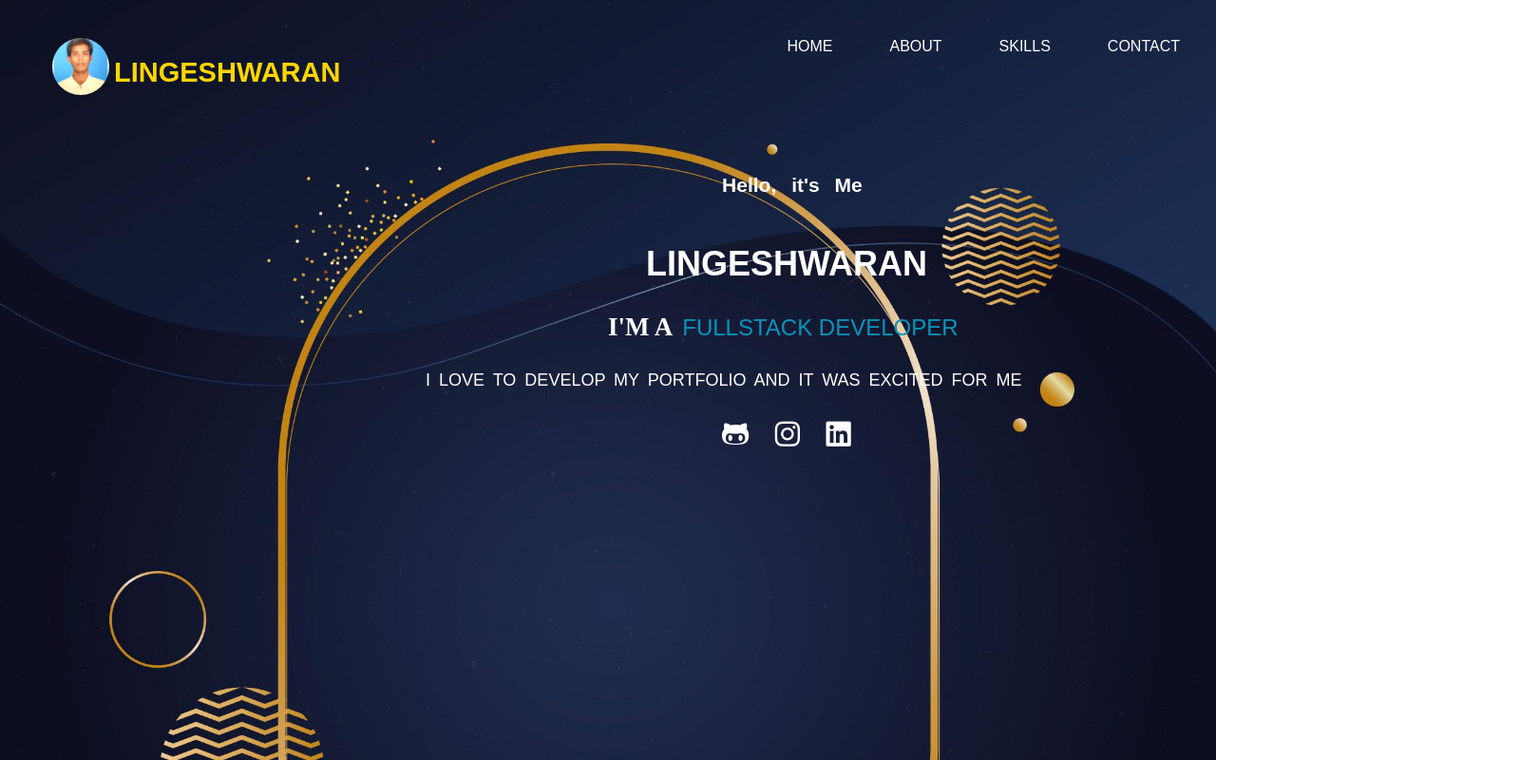
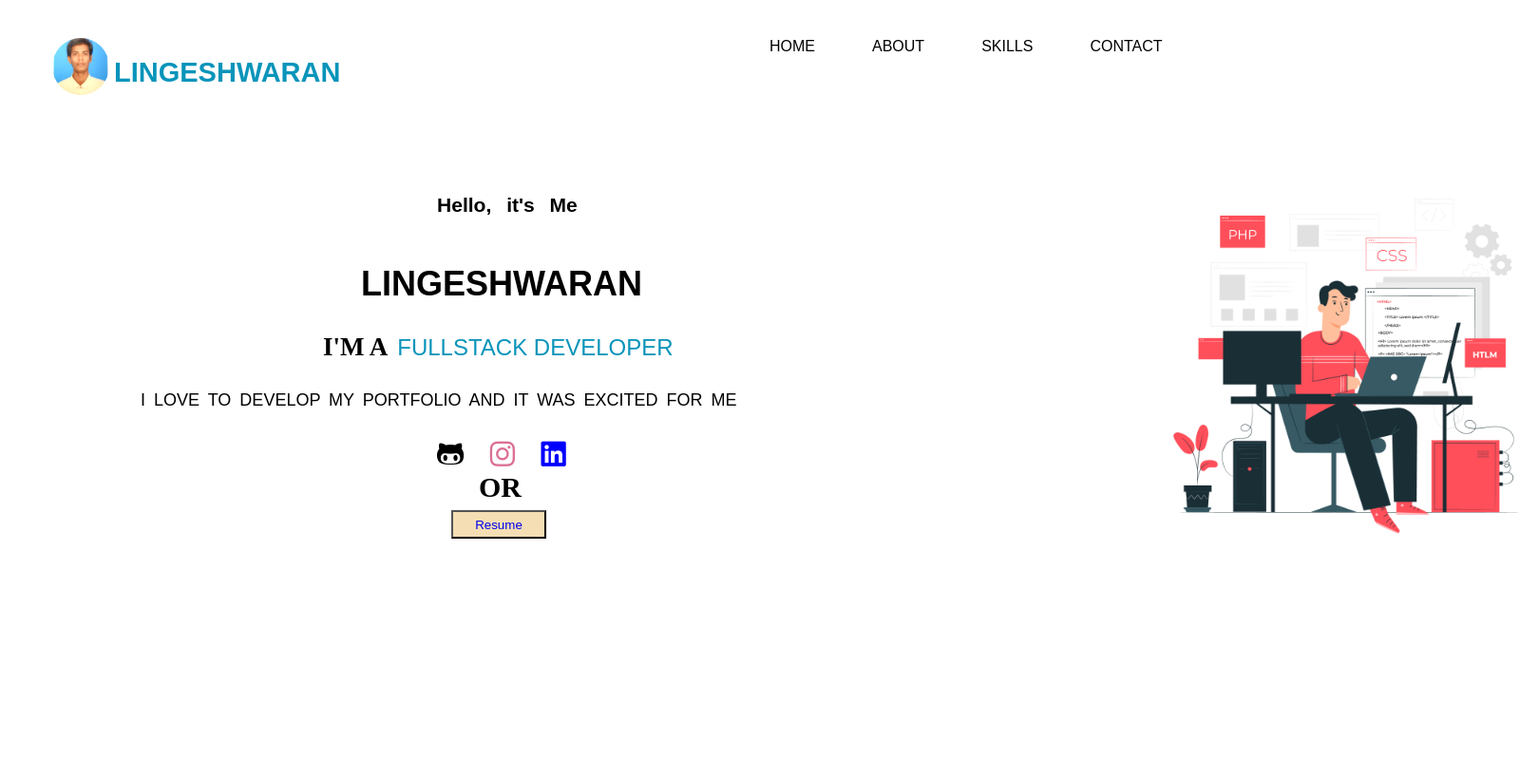
Before and after one commit to lingeshwaran273011/portfolio, a plain HTML site: page profile.html in a window 1280 px wide. Shown: the whole page at 95% size, 1620 px wide, since content can reach past the window. Drawn offline with Linux system fonts and the light colour scheme.

Commit message:
proofile

```diff
--- a/Contact Me.css
+++ b/Contact Me.css
@@ -3,9 +3,7 @@
     padding: 0px;
 }
 body{
-    background-image: url("images/images\ \(4\).jpeg");
-    background-size: cover;
-    background-repeat: no-repeat;
+    background-color: whitesmoke;
 }
 .xo{
     margin-top: 20vh;
@@ -15,28 +13,34 @@ body{
 }
 
 .po{
-    margin-top: -60px;
-    position: fixed;
-    margin-left: 130vh;
+    margin-left: 810px;
+    margin-top: -73px;
     display: flex;
     gap: 60px;
     font-family: Arial, Helvetica, sans-serif;
+    position: fixed;
+
+
 
 }
 a{
     text-decoration: none;
 }
 .if{
-    color: white;
+    color: black;
+
 }
 .of{
-    color: white;
+    color: black;
+
 }
 .hlo{
-    color: white;
+    color: black;
+
 }
 .op{
-    color: white;
+    color: black;
+
 }
 .if:hover{
     border: 2px solid blue;
@@ -65,12 +69,12 @@ a{
     margin-left: 20%;
 }
 .de{
-    color: rgb(255, 255, 250);
+    color: black;
     margin-left: 20%;
     font-family: cursive;
 }
 .aq{
-    color: rgb(253, 255, 251);
+    color: black;
     margin-left: 20%;
     font-family: cursive;
 }
@@ -79,7 +83,7 @@ a{
     margin-left: 20%;
 }
 .lp{
-    color: rgb(255, 255, 248);
+    color: black;
     margin-left: 20%;
 }
 .az{
@@ -88,7 +92,7 @@ a{
 }
 
 .fr{
-    color: rgb(236, 236, 226);
+    color: black;
     margin-left: 20%;
 }
 .dx{
@@ -96,7 +100,7 @@ a{
     margin-left: 20%;
 }
 .kl{
-    color: rgb(255, 255, 239);
+    color: black;
     margin-left: 20%;
     font-family: cursive;
 }
@@ -113,7 +117,7 @@ a{
     margin-left: 20%;
 }
 .qw{
-    color: rgb(255, 255, 255);
+    color: black;
     margin-left: 20%;
     font-family: cursive;
 }
--- a/about.css
+++ b/about.css
@@ -3,9 +3,7 @@
     padding: 0px;
 }
 body{
-    background-image: url("images/v822-aew-36.jpg");
-    background-size: cover;
-    background-repeat: no-repeat;
+    background-color: whitesmoke;
 
 }
 
@@ -13,7 +11,7 @@ body{
     display: flex;
 }
 .ko{
-    color: yellowgreen;
+    color: rgba(255, 0, 0, 0.728);
     margin-top: 50px;
     margin-left: 50px;
     font-family: cursive;
@@ -22,26 +20,29 @@ body{
 }
 .po{
     margin-top: 40px;
-    margin-left: 470px;
+    margin-left: 810px;
     display: flex;
     gap: 60px;
     font-family: Arial, Helvetica, sans-serif;
+    position: fixed;
+
+
 
 }
 a{
     text-decoration: none;
 }
 .if{
-    color: white;
+    color: black;
 }
 .of{
-    color: white;
+    color: black;
 }
 .hlo{
-    color: white;
+    color: black;
 }
 .op{
-    color: white;
+    color: black;
 }
 .if:hover{
     border: 2px solid blue;
@@ -65,88 +66,88 @@ a{
     color: blueviolet;
 }
 .xo{
-    color:  gold;
+    color: rgb(33, 146, 202);
     margin-top: 45px;
     margin-left: 100px;
     font-family: Arial, Helvetica, sans-serif;
 
 }
 .it{
-    color: gold;
+    color: blue;
     margin-top: 30px;
     margin-left: 50px;
     font-family: cursive;
     font-style: oblique;
-    text-decoration: underline 3px solid white;
+    text-decoration: underline 3px solid black;
     font-weight: bold ;
 
 }
 .vo{
-    color: white;
+    color: #183153;
     margin-top: 30px;
     margin-left: 110px;
     font-style: italic;
     font-family: cursive;
 }
 .was{
-    color: gold;
+    color: blue;
     margin-top: 30px;
     margin-left: 50px;
     font-family: cursive;
-    text-decoration: underline 3px solid white;
+    text-decoration: underline 3px solid black;
     font-weight: bold;
     font-style: oblique;
 }
 .has{
-    color: white;
+    color: #183153;
     margin-top: 30px;
     margin-left: 110px;
     font-style: italic;
     font-family: cursive;
 }
 .who{
-    color: gold;
+    color: blue;
     margin-top: 30px;
     margin-left: 50px;
     font-family: cursive;
-    text-decoration: underline 3px solid white;
+    text-decoration: underline 3px solid black;
     font-weight: bold;
     font-style: oblique;
 }
 .hai{
-    color: white;
+    color: #183153;
     margin-top: 30px;
     margin-left: 110px;
     font-style: italic;
     font-family: cursive;
 }
 .she{
-    color: gold;
+    color: blue;
     margin-top: 30px;
     margin-left: 50px;
     font-family: cursive;
-    text-decoration: underline 3px solid white;
+    text-decoration: underline 3px solid black;
     font-weight: bold;
     font-style: oblique;
 }
 .he{
-    color: white;
+    color: #183153;
     margin-top: 30px;
     margin-left: 110px;
     font-style: italic;
     font-family: cursive;
 }
 .va{
-    color: gold;
+    color: blue;
     margin-top: 30px;
     margin-left: 50px;
     font-family: cursive;
-    text-decoration: underline 3px solid white;
+    text-decoration: underline 3px solid black;
     font-weight: bold;
     font-style: oblique;
 }
 .da{
-    color: white;
+    color: #183153;
     margin-top: 30px;
     margin-left: 110px;
     font-style: italic;
--- a/profile.css
+++ b/profile.css
@@ -3,9 +3,7 @@
     padding: 0px;
 }
 body{
-    background-image: url("images/5851915.jpg");
-    background-size: 1280px;
-    background-repeat: no-repeat;
+    background-color: white;
 }
 .main{
     display: flex;
@@ -22,33 +20,31 @@ body{
     margin-left: 120px;
     font-size: 29px;
     font-family: Arial, Helvetica, sans-serif;
-    color: gold;
+    color: rgb(9, 148, 186);
 }
 
 .po{
     margin-top: 40px;
-    margin-left: 470px;
+    margin-left: 810px;
     display: flex;
     gap: 60px;
     font-family: Arial, Helvetica, sans-serif;
-
-
-
+    position: fixed;
 }
 a{
     text-decoration: none;
 }
 .if{
-    color: white;
+    color: black;
 }
 .of{
-    color: white;
+    color: black;
 }
 .hlo{
-    color: white;
+    color: black;
 }
 .op{
-    color: white;
+    color: black;
 }
 .if:hover{
     border: 2px solid blue;
@@ -73,10 +69,11 @@ a{
 }
 .main1{
     font-size: large;
+    margin-left: -300px;
 }
 .ok{
 
-    color: white;
+    color: black;
     font-family: Arial, Helvetica, sans-serif;
     margin-top: 7%;
     margin-left: 95vh;
@@ -84,7 +81,7 @@ a{
 
 }
 .hello{
-    color: white;
+    color: black;
     font-family: Arial, Helvetica, sans-serif;
     margin-top: 50px;
     margin-left: 85vh;
@@ -95,7 +92,7 @@ a{
     margin-top: 30px;
 }
 .so{
-    color: white;
+    color: black;
 }
 .is{
     font-family: Arial, Helvetica, sans-serif;
@@ -105,7 +102,7 @@ a{
     font-size: 24px;
 }
 .as{
-    color: white;
+    color: black;
     margin-top: 30px;
     margin-left: 56vh;
     word-spacing: 4px;
@@ -120,22 +117,29 @@ a{
 
 }
 .no{
-    color: white;
+    color: black;
 
 }
 .on{
-    color: white;
+    color: palevioletred
 }
 .an{
-    color: white;
+    color: blue
 }
-.on:hover{
-   background-color: blue;
+.qaq{
+    height: 400px;
+    margin-left: 190vh;
+    margin-top: -70vh;
 }
-.no:hover{
-    background-color: blue;
+.ere{
+    margin-left: 44px;
+    font-size: 30px;
+}
+.oio{
+    color: cadetblue;
+    margin-left: 15px;
+    width: 100px;
+    background-color: wheat;
+    height: 30px;
 
 }
-.an:hover{
-    background-color: blue;
-}
--- a/profile.html
+++ b/profile.html
@@ -34,6 +34,11 @@
                 <a class="no" href="https://github.com/lingeshwaran273011"><i class="fa-brands fa-github-alt"></i></a>
                 <a class="on" href="https://www.instagram.com/"><i class="fa-brands fa-instagram"></i></a>
                 <a class="an" href="https://www.linkedin.com/feed/"><i class="fa-brands fa-linkedin"></i></a>
+                <h3 class="ere">OR</h3>
+                <button class="oio" type="submit"><a  href="file:///C:/Users/linge/Downloads/resume.docx%20(2).pdf">Resume</a></button>
+            </div>
+            <div>
+                <img class="qaq" src="images/3323619.jpg">
             </div>
 
         </div>
--- a/skills.css
+++ b/skills.css
@@ -2,39 +2,48 @@
     margin: 0px;
     padding: 0px;
 }
-body{
-    background-image: url("images/OQ3D3E0.jpg");
-    background-size: 1304px;
-    background-repeat: no-repeat;
+.row{
+    background-color: whitesmoke;
 }
 .pro{
-    color: gold;
-    margin-top: 50px;
+    color: rgb(33, 146, 202);
+    margin-top: 40px;
     margin-left: 100px;
     font-family: Arial, Helvetica, sans-serif;
+
 }
 .po{
-    margin-top: -60px;
-    margin-left: 130vh;
+    margin-left: 810px;
     display: flex;
     gap: 60px;
     font-family: Arial, Helvetica, sans-serif;
+    position: fixed;
+
+
 
 }
-.po a{
+a{
     text-decoration: none;
 }
 .if{
-    color: white;
+    color: black;
+    margin-top: 40px;
+    text-decoration: none;
 }
 .of{
-    color: white;
+    color: black;
+    margin-top: 40px;
+    text-decoration: none;
 }
 .hlo{
-    color: white;
+    color: black;
+    margin-top: 40px;
+    text-decoration: none;
 }
 .op{
-    color: white;
+    color: black;
+    margin-top: 40px;
+    text-decoration: none;
 }
 .if:hover{
     border: 2px solid blue;
@@ -143,6 +152,6 @@ body{
     margin-left: 10px;
 }
 .sss{
-    height: 110px;
+    height: 100px;
     margin-left: -30px;
 }
```
Also changed, not shown: SKILLS.html (+1 -1 lines), images/3323619.jpg (added), images/linkedin-logo-png-2026.png (added), images/logo-instagram-png-13547.png (added), images/v982-d3-04.jpg (added), images/—Pngtree—work part-time job flat programmer_14063156.png (added).
